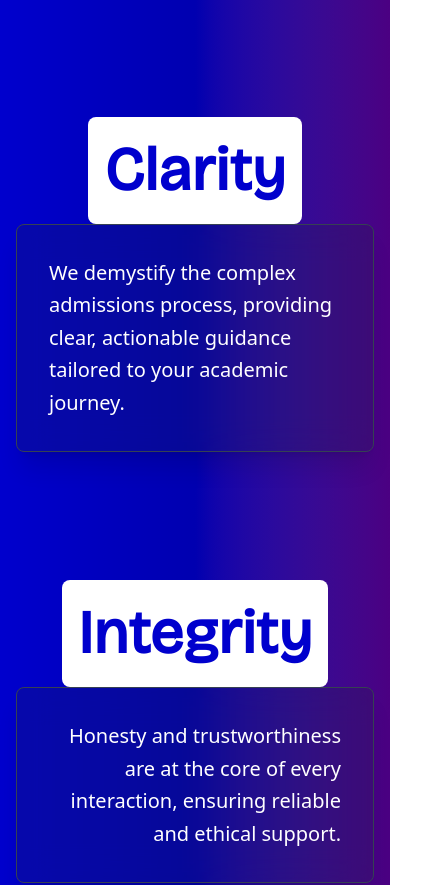
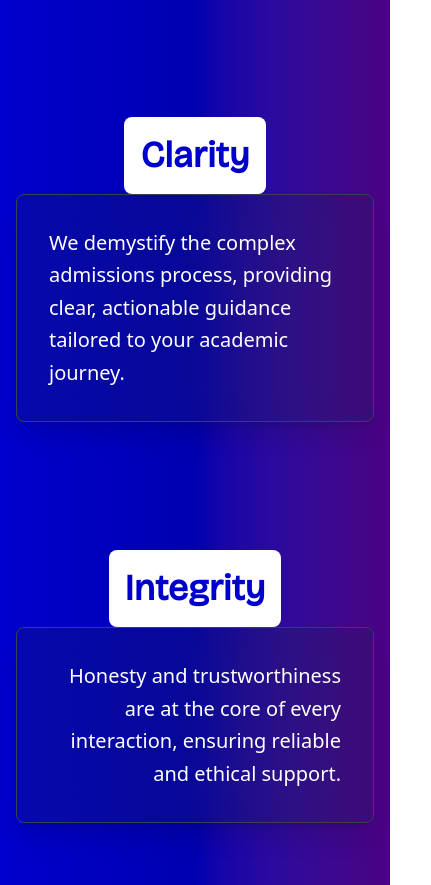
Before and after one commit to gradform/gradform, a React (Vite) app: page /about in a window 390 px wide. Shown: the part 4153-5038 px from the top of the page, 431 px wide, since content can reach past the window. Built offline with nearby package versions, Linux system fonts and the light colour scheme.

Commit message:
Fix: Adjust font size for 'Our Values' titles on mobile in About page

```diff
--- a/src/components/ValueReveal.jsx
+++ b/src/components/ValueReveal.jsx
@@ -17,7 +17,7 @@ const ValueReveal = ({ title, description, delay, reverse = false }) => {
     >
       <div className={`flex flex-col md:flex-row items-center justify-center w-full ${reverse ? 'md:flex-row-reverse' : 'md:flex-row'}`}>
         <div className={`md:w-auto ${reverse ? 'text-right' : 'text-left'} px-4`}>
-          <h2 className="text-6xl md:text-8xl font-bold bg-white text-[#0000CD] leading-tight font-bricolage-24pt p-4 inline-block rounded-lg">
+          <h2 className="text-4xl md:text-8xl font-bold bg-white text-[#0000CD] leading-tight font-bricolage-24pt p-4 inline-block rounded-lg">
             {title}
           </h2>
         </div>
```
